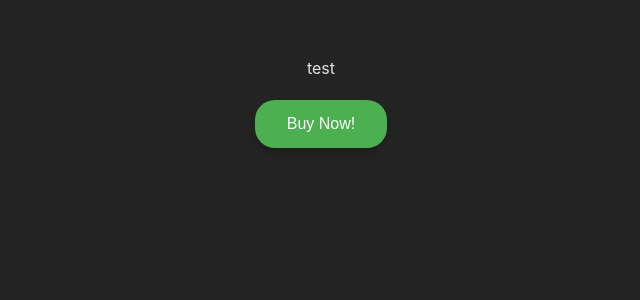
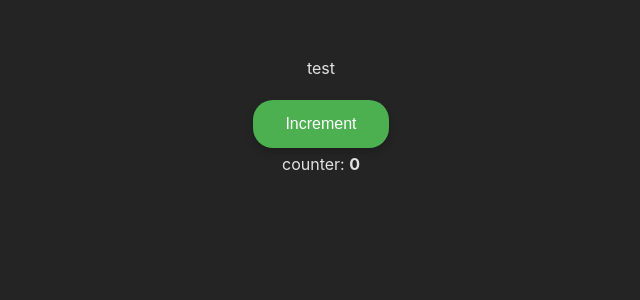
Before and after one commit to sphynxlee/NSCCAI2, a React (Vite) app in the folder AIPrg2/ReactProps/: page / in a window 1280 px wide. Shown: the top 300 px of the page, without its empty margins (319-959 px from the left). Built offline with nearby package versions, Linux system fonts and the light colour scheme.

Commit message:
Update TheSwitch component to include a counter

```diff
--- a/AIPrg2/ReactProps/src/App.tsx
+++ b/AIPrg2/ReactProps/src/App.tsx
@@ -7,7 +7,7 @@ function App() {
   return (
     <>
       <p>test</p>
-      <TheSwitch prompt="Buy Now!" btnColor="red" />
+      <TheSwitch prompt="Increment" btnColor="red" />
     </>
   )
 }
--- a/AIPrg2/ReactProps/src/components/TheSwitch/TheSwitch.tsx
+++ b/AIPrg2/ReactProps/src/components/TheSwitch/TheSwitch.tsx
@@ -1,3 +1,4 @@
+import { useState } from 'react';
 import './TheSwitch.css'
 
 interface TheSwitchProps {
@@ -5,12 +6,21 @@ interface TheSwitchProps {
     btnColor: string;
 }
 
-function TheSwitch(props: TheSwitchProps): JSX.Element {
+export default function TheSwitch(props: TheSwitchProps): JSX.Element {
+
+    const [count, setCount] = useState(0);
+
+    function IncrementCount () {
+        console.log('clicked');
+        setCount(count+1);
+    }
+
     return (
         <>
-            <button className='my_btn'>{props.prompt}</button>
+            <button onClick={IncrementCount} className='my_btn'>{props.prompt}</button>
+            <div>
+                counter: <b>{count}</b>
+            </div>
         </>
     );
 }
-
-export default TheSwitch;
```
